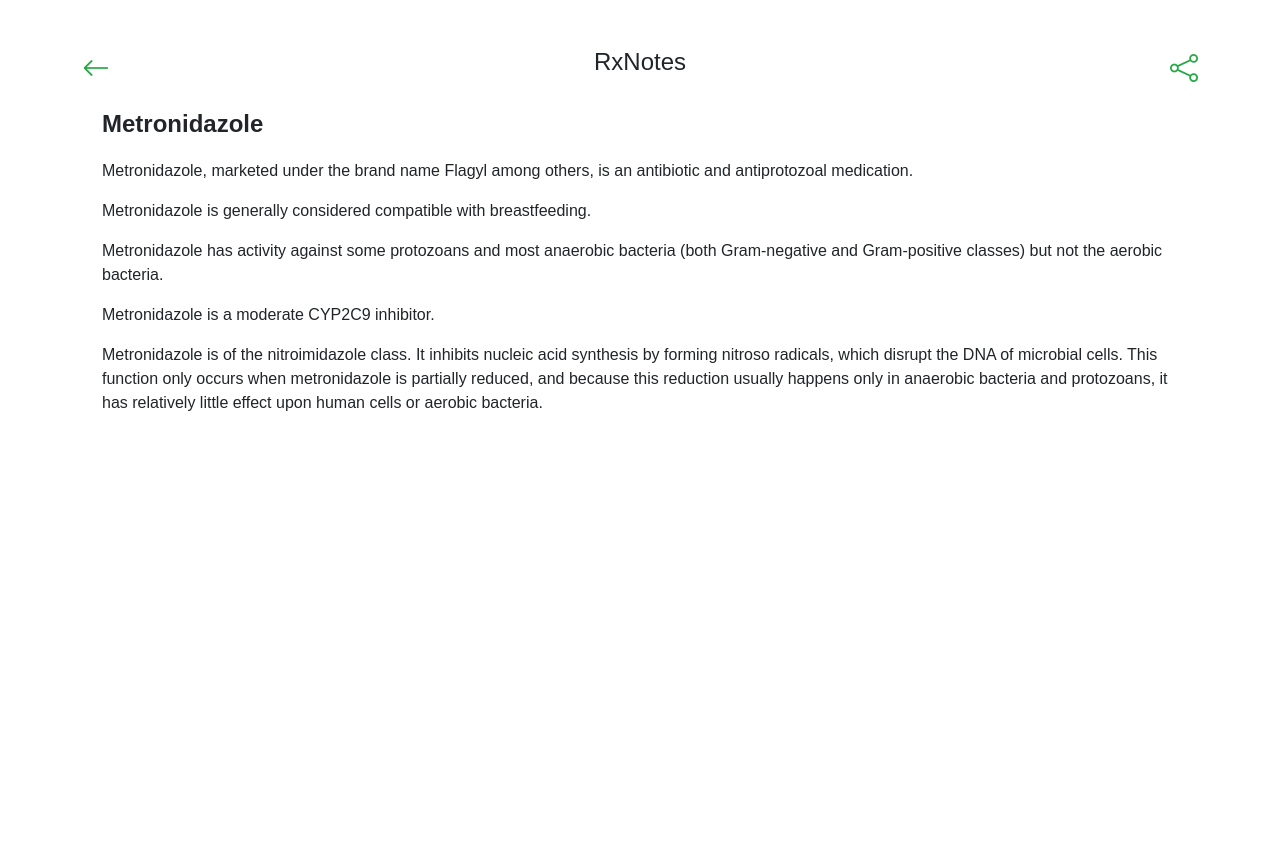
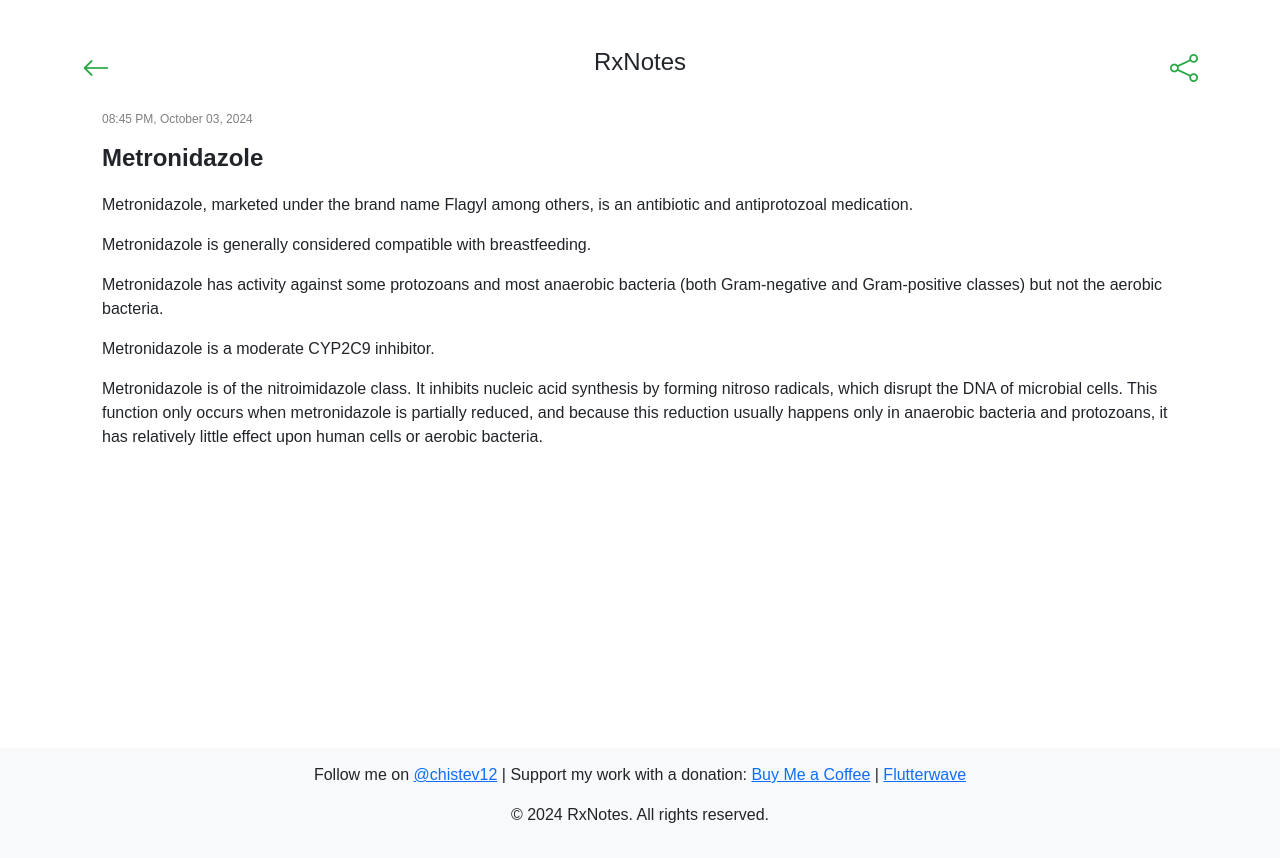
Before and after one commit to chistev/RxNotes, a Django app: a page that uses notes/templates/notes/base.html in a window 1280 px wide. Before the commit the page ends 411 px from the top, so only its background shows below. Run offline with Django 4.2, Linux system fonts and the light colour scheme; data comes from the database, SQL or seed files in the repository; both versions use the stored data as it was after the commit; some libraries are stand-ins or nearby versions.

Commit message:
added footer, modified notes to use created at date if not updated yet

```diff
--- a/notes/templates/notes/base.html
+++ b/notes/templates/notes/base.html
@@ -15,11 +15,42 @@
     integrity="sha384-Y7hw+L/jvKeWIRRkqWYfPcvVxHzVzn5REgzbawhxAuQGwX1XWe70vji+VSeHOThJ"
     crossorigin="anonymous"></script>
     <title>{% block title %}RxNotes{% endblock %}</title>
+    <style>
+        html, body {
+            height: 100%;
+            margin: 0;
+        }
+
+        .content {
+            min-height: calc(100vh - 100px); /* Adjust this value based on footer height */
+            padding-bottom: 50px; /* Space for footer */
+        }
+
+        footer {
+    background-color: #f8f9fa;
+    padding: 15px;
+    text-align: center;
+    position: relative; /* or you can use 'fixed' but with padding adjustments */
+    bottom: 0;
+    width: 100%;
+}
+
+    </style>
 </head>
 <body>
-    <div class="container mt-5">
+    <div class="content container mt-5">
         {% block content %}{% endblock %}
     </div>
+
+    <footer class="footer">
+        <p>
+            Follow me on <a href="https://twitter.com/chistev12" target="_blank">@chistev12</a> |
+            Support my work with a donation:
+            <a href="https://buymeacoffee.com/chistev12" target="_blank">Buy Me a Coffee</a> |
+            <a href="https://flutterwave.com/donate/nxlpmfy1jibs" target="_blank">Flutterwave</a>
+        </p>
+        <p>&copy; {{ current_year }} RxNotes. All rights reserved.</p>
+    </footer>
 
     <script src="https://cdn.jsdelivr.net/npm/bootstrap@5.3.0/dist/js/bootstrap.bundle.min.js"></script>
     <script src="{% static 'javascript/detail.js' %}"></script>
--- a/notes/templates/notes/detail.html
+++ b/notes/templates/notes/detail.html
@@ -37,7 +37,13 @@
         </div>
 
         <div class="note-details">
-            <p class="note-timestamp">{{ note.updated_at|date:"h:i A, F d, Y" }}</p>
+            <p class="note-timestamp">
+                {% if note.updated_at %}
+                {{ note.updated_at|date:"h:i A, F d, Y" }}
+            {% else %}
+                {{ note.created_at|date:"h:i A, F d, Y" }}
+            {% endif %}
+            </p>
             <h5 class="note-title">{{ note.title }}</h5>
             <p class="note-content" id="noteContent">{{ note.content|highlight:query|safe }}</p>
         </div>
--- a/notes/views.py
+++ b/notes/views.py
@@ -1,23 +1,34 @@
+from datetime import datetime
+
+from django.db.models import F
+from django.db.models.functions import Coalesce
 from django.shortcuts import render, get_object_or_404, redirect
 
 from .models import Note
 
 
 def notes_view(request):
-    notes = Note.objects.all().order_by('-updated_at')
-    return render(request, 'notes/index.html', {'notes': notes})
+    # Annotate to use updated_at if available, otherwise use created_at
+    notes = Note.objects.annotate(
+        effective_date=Coalesce('updated_at', F('created_at'))
+    ).order_by('-effective_date')
+
+    current_year = datetime.now().year
+    return render(request, 'notes/index.html', {'notes': notes, 'current_year': current_year})
 
 
 def note_detail_view(request, title):
     note = get_object_or_404(Note, title=title)
     query = request.GET.get('query', '')
-    return render(request, 'notes/detail.html', {'note': note, 'query': query})
+    current_year = datetime.now().year
+    return render(request, 'notes/detail.html', {'note': note, 'query': query, 'current_year': current_year})
 
 
 def search_notes(request):
     query = request.GET.get('query', '')
     notes = Note.objects.filter(content__icontains=query)
-    return render(request, 'notes/note_list.html', {'notes': notes})
+    current_year = datetime.now().year
+    return render(request, 'notes/note_list.html', {'notes': notes, 'current_year': current_year})
 
 
 def delete_note(request, title):
```
Also changed, not shown: notes/templates/notes/note_list.html (+7 -1 lines), db.sqlite3.
